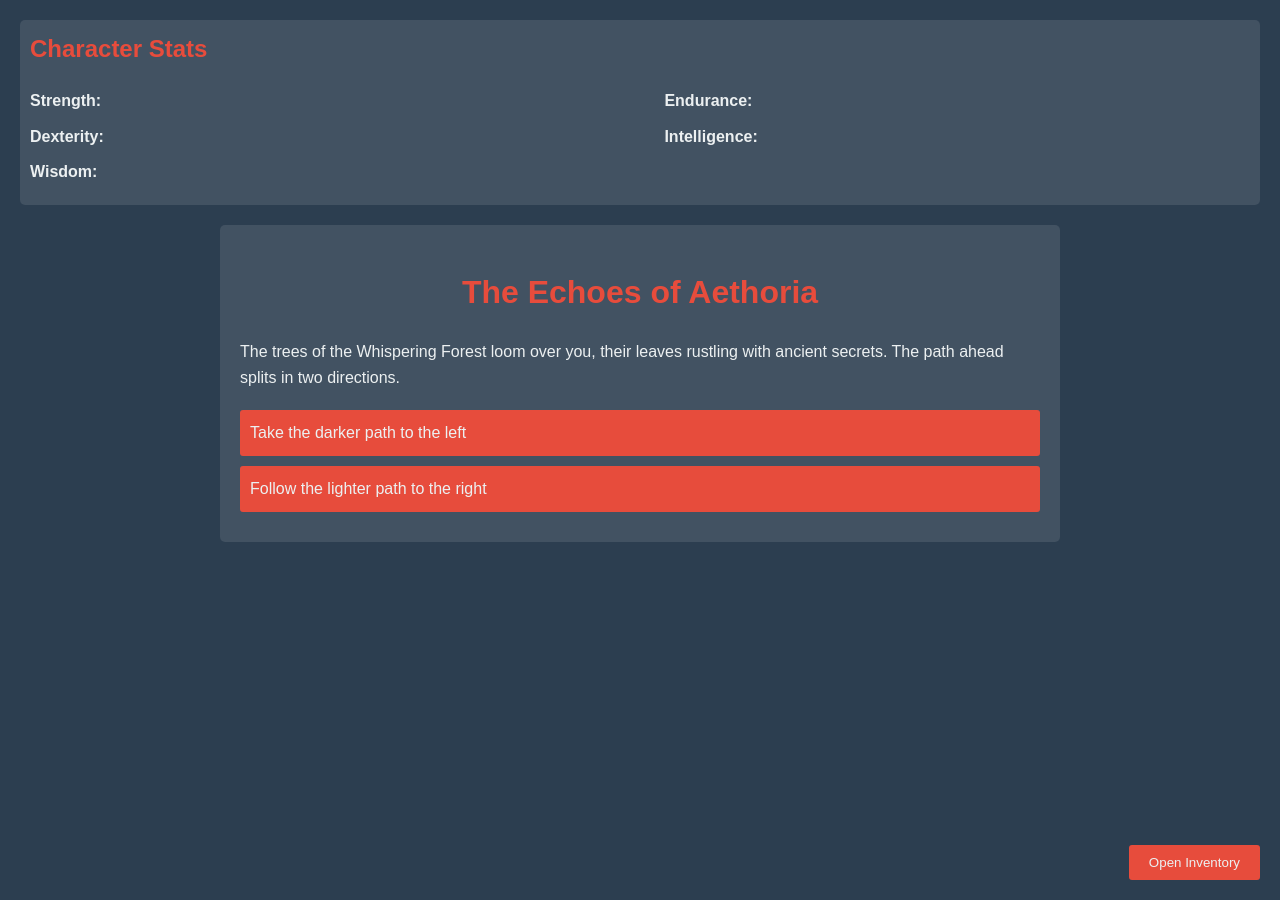
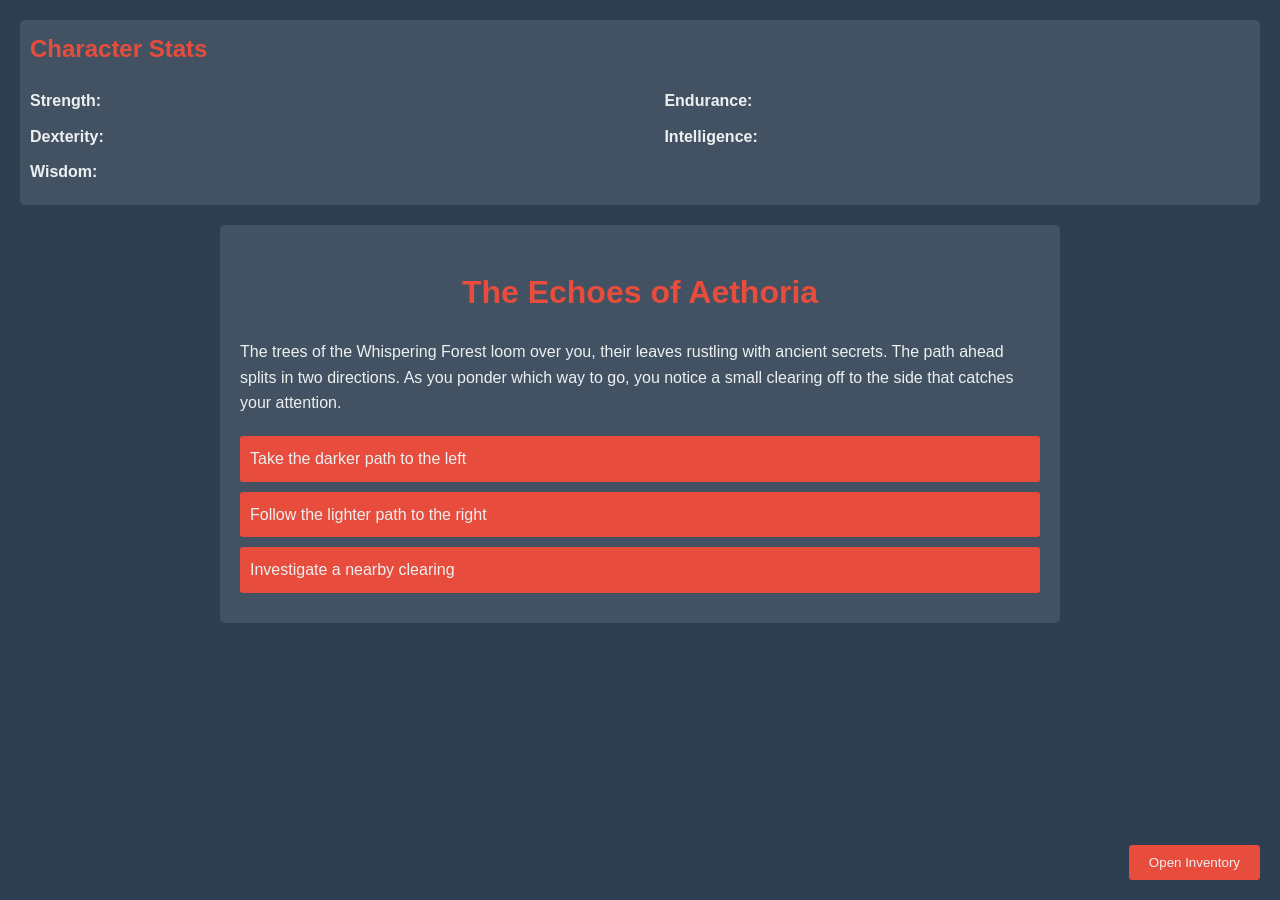
Before and after one commit to jermon/The-Echoes-of-Aethoria, a Jekyll site: the page built from scenes/forest.html, in a window 1280 px wide. Built offline with Jekyll 4.4.1, drawn with Linux system fonts in a browser that asks for light colours.

Commit message:
Update forest.html

```diff
--- a/scenes/forest.html
+++ b/scenes/forest.html
@@ -6,6 +6,8 @@ choices:
     next_scene: dark_path
   - text: Follow the lighter path to the right
     next_scene: light_path
+  - text: Investigate a nearby clearing
+    next_scene: find_dagger
 ---
 
-The trees of the Whispering Forest loom over you, their leaves rustling with ancient secrets. The path ahead splits in two directions.
+The trees of the Whispering Forest loom over you, their leaves rustling with ancient secrets. The path ahead splits in two directions. As you ponder which way to go, you notice a small clearing off to the side that catches your attention.
```
